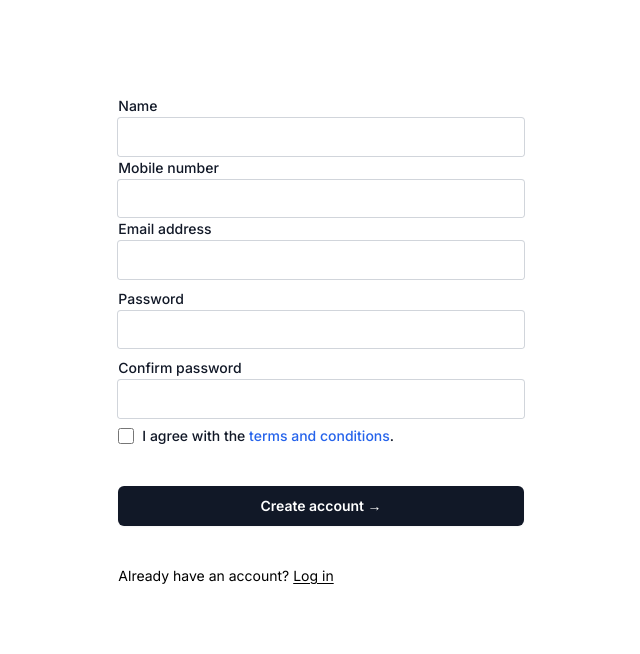
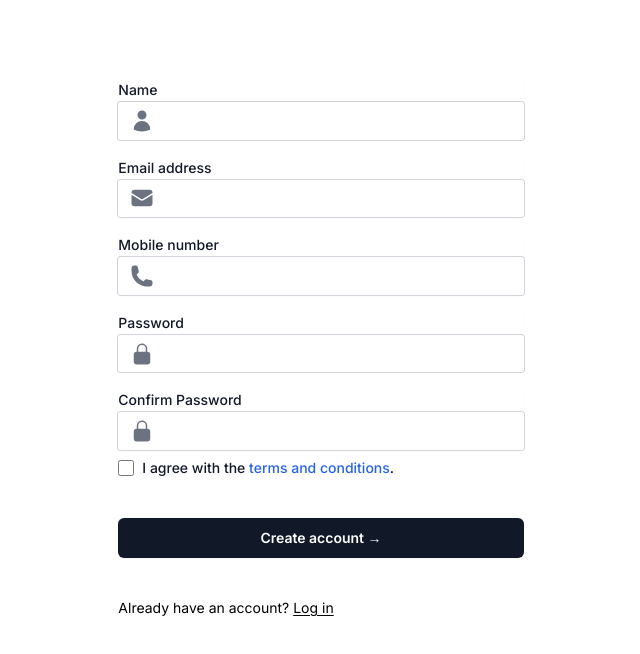
Before and after one commit to mdshoaibakhtar2002/Puffin-Macaw, a Next.js app: page /signup in a window 1280 px wide. Shown: the top 654 px of the page, without its empty margins (319-959 px from the left). Built offline with nearby package versions, Linux system fonts and the light colour scheme.

Commit message:
Implement loader, context api

```diff
--- a/src/app/Custom.module.css
+++ b/src/app/Custom.module.css
@@ -4,6 +4,7 @@
     border: 0;
     padding: 0.55rem;
     padding-left: 3rem;
+    padding-right: 3rem;
     color: #1a202c; /* text-gray-900 */
     border-radius: 0.175rem; /* rounded-md */
     box-shadow: 0 0 0 1px #d1d5db; /* ring-1 ring-gray-300 */
--- /dev/null
+++ b/src/app/context/MyContext.tsx
@@ -0,0 +1,31 @@
+'use client'
+import { createContext, useState, useContext, ReactNode } from 'react';
+
+// Define the type for your context (optional, if you're using TypeScript)
+interface MyContextType {
+    state: boolean;
+    setState: React.Dispatch<React.SetStateAction<boolean>>;
+}
+
+// Provide a default value (could be null or a default object)
+const MyContext = createContext<MyContextType | undefined>(undefined);
+
+// Create a provider component
+export function MyProvider({ children }: { children: ReactNode }) {
+    const [state, setState] = useState(false);
+
+    return (
+        <MyContext.Provider value={{ state, setState }}>
+            {children}
+        </MyContext.Provider>
+    );
+}
+
+// Custom hook to use the context
+export function useMyContext() {
+    const context = useContext(MyContext);
+    if (context === undefined) {
+        throw new Error("useMyContext must be used within a MyProvider");
+    }
+    return context;
+}
--- a/src/app/jobs/page.tsx
+++ b/src/app/jobs/page.tsx
@@ -20,11 +20,19 @@ export default function jobs() {
                     </span>
                 </div>
                 <input
-                id="price"
-                name="price"
+                id="searchbar"
+                name="searchbar"
+                placeholder="Search"
                 type="text"
                 className={styles.input}
-                />
+                    />
+                    <div className="cursor-pointer pointer-events-none absolute inset-y-0 right-0 flex items-center pr-3">
+                        <span className="text-gray-500 sm:text-sm cursor-pointer">
+                            <svg xmlns="http://www.w3.org/2000/svg" fill="none" viewBox="0 0 24 24" strokeWidth="1.5" stroke="currentColor" className="size-6">
+                                <path strokeLinecap="round" strokeLinejoin="round" d="M6 18 18 6M6 6l12 12" />
+                            </svg>
+                        </span>
+                    </div>
             </div>
             </div>
             <div className="w-full grid md:flex-row p-4 sm:p-8 md:px-16 lg:p-10 md:grid-cols-[38%_minmax(50%,_1fr)] lg:grid-cols-[38%_minmax(50%,_1fr)] xl:grid-cols-[38%_minmax(50%,_1fr)] gap-8">
--- a/src/app/layout.tsx
+++ b/src/app/layout.tsx
@@ -2,6 +2,7 @@ import type { Metadata } from "next";
 import { Inter } from "next/font/google";
 import "./globals.css";
 import Loader from '../components/Loader';
+import { MyProvider } from './context/MyContext'; // Import your provider
 
 const inter = Inter({ subsets: ["latin"] });
 
@@ -18,7 +19,10 @@ export default function RootLayout({
   return (
     <html lang="en">
       <body className={inter.className}>
-        {children}
+        <MyProvider>
+          <Loader />
+          {children}
+        </MyProvider>
       </body>
     </html>
   );
--- a/src/app/login/page.tsx
+++ b/src/app/login/page.tsx
@@ -22,9 +22,7 @@ export default function Login() {
                         id="email"
                         name="email"
                         type="text"
-                        // placeholder="0.00"
                         className={styles.input}
-                        // className="focus: outline-none focus: shadow-slate-400 focus:border-slate-400 block w-full rounded-md border-0 py-1.5 pl-7 pr-20 text-gray-900 ring-1 ring-inset ring-gray-300 placeholder:text-gray-400 focus:ring-2 focus:ring-inset focus:ring-indigo-600 sm:text-sm sm:leading-6"
                     />
                 </div>
                 <div className="relative rounded-md shadow-sm w-8/12 mt-4">
@@ -43,9 +41,7 @@ export default function Login() {
                         id="password"
                         name="password"
                         type="text"
-                        // placeholder="0.00"
                         className={styles.input}
-                        // className="focus: outline-none focus: shadow-slate-400 focus:border-slate-400 block w-full rounded-md border-0 py-1.5 pl-7 pr-20 text-gray-900 ring-1 ring-inset ring-gray-300 placeholder:text-gray-400 focus:ring-2 focus:ring-inset focus:ring-indigo-600 sm:text-sm sm:leading-6"
                     />
                 </div>
 
--- a/src/app/signup/page.tsx
+++ b/src/app/signup/page.tsx
@@ -6,58 +6,98 @@ export default function Login() {
     return (
         <div className="w-full flex justify-center flex-col items-center h-[85vh]">
             <div className="w-1/2 flex justify-center flex-col items-center p-4">
-                <div className="w-8/12">
+                <div className="relative rounded-md shadow-sm w-8/12 mt-4">
                     <label htmlFor="price" className="block text-sm font-medium leading-6 text-gray-900">
                         Name
                     </label>
+                    <div className="pointer-events-none absolute inset-y-0 left-0 flex items-center pl-3">
+                        <span className="text-gray-500 sm:text-sm mt-6">
+                            <svg xmlns="http://www.w3.org/2000/svg" viewBox="0 0 24 24" fill="currentColor" className="size-6">
+                                <path fillRule="evenodd" d="M7.5 6a4.5 4.5 0 1 1 9 0 4.5 4.5 0 0 1-9 0ZM3.751 20.105a8.25 8.25 0 0 1 16.498 0 .75.75 0 0 1-.437.695A18.683 18.683 0 0 1 12 22.5c-2.786 0-5.433-.608-7.812-1.7a.75.75 0 0 1-.437-.695Z" clipRule="evenodd" />
+                            </svg>
+
+                        </span>
+                    </div>
                     <input
-                        id="price"
-                        name="price"
+                        id="email"
+                        name="email"
                         type="text"
                         className={styles.input}
                     />
                 </div>
-                <div className="w-8/12">
+                <div className="relative rounded-md shadow-sm w-8/12 mt-4">
                     <label htmlFor="price" className="block text-sm font-medium leading-6 text-gray-900">
-                        Mobile number
+                        Email address
                     </label>
+                    <div className="pointer-events-none absolute inset-y-0 left-0 flex items-center pl-3">
+                        <span className="text-gray-500 sm:text-sm mt-6">
+                            <svg xmlns="http://www.w3.org/2000/svg" viewBox="0 0 24 24" fill="currentColor" className="size-6">
+                                <path d="M1.5 8.67v8.58a3 3 0 0 0 3 3h15a3 3 0 0 0 3-3V8.67l-8.928 5.493a3 3 0 0 1-3.144 0L1.5 8.67Z" />
+                                <path d="M22.5 6.908V6.75a3 3 0 0 0-3-3h-15a3 3 0 0 0-3 3v.158l9.714 5.978a1.5 1.5 0 0 0 1.572 0L22.5 6.908Z" />
+                            </svg>
+                        </span>
+                    </div>
                     <input
-                        id="price"
-                        name="price"
+                        id="email"
+                        name="email"
                         type="text"
                         className={styles.input}
                     />
                 </div>
-                <div className="w-8/12">
+                <div className="relative rounded-md shadow-sm w-8/12 mt-4">
                     <label htmlFor="price" className="block text-sm font-medium leading-6 text-gray-900">
-                        Email address
+                        Mobile number
                     </label>
+                    <div className="pointer-events-none absolute inset-y-0 left-0 flex items-center pl-3">
+                        <span className="text-gray-500 sm:text-sm mt-6">
+                            <svg xmlns="http://www.w3.org/2000/svg" viewBox="0 0 24 24" fill="currentColor" className="size-6">
+                                <path fillRule="evenodd" d="M1.5 4.5a3 3 0 0 1 3-3h1.372c.86 0 1.61.586 1.819 1.42l1.105 4.423a1.875 1.875 0 0 1-.694 1.955l-1.293.97c-.135.101-.164.249-.126.352a11.285 11.285 0 0 0 6.697 6.697c.103.038.25.009.352-.126l.97-1.293a1.875 1.875 0 0 1 1.955-.694l4.423 1.105c.834.209 1.42.959 1.42 1.82V19.5a3 3 0 0 1-3 3h-2.25C8.552 22.5 1.5 15.448 1.5 6.75V4.5Z" clipRule="evenodd" />
+                            </svg>
+
+                        </span>
+                    </div>
                     <input
-                        id="price"
-                        name="price"
+                        id="email"
+                        name="email"
                         type="text"
                         className={styles.input}
                     />
                 </div>
-                <div className="w-8/12 mt-2">
+                <div className="relative rounded-md shadow-sm w-8/12 mt-4">
                     <label htmlFor="price" className="block text-sm font-medium leading-6 text-gray-900">
                         Password
                     </label>
+                    <div className="pointer-events-none absolute inset-y-0 left-0 flex items-center pl-3">
+                        <span className="text-gray-500 sm:text-sm mt-6">
+                            <svg xmlns="http://www.w3.org/2000/svg" viewBox="0 0 24 24" fill="currentColor" className="size-6">
+                                <path fillRule="evenodd" d="M12 1.5a5.25 5.25 0 0 0-5.25 5.25v3a3 3 0 0 0-3 3v6.75a3 3 0 0 0 3 3h10.5a3 3 0 0 0 3-3v-6.75a3 3 0 0 0-3-3v-3c0-2.9-2.35-5.25-5.25-5.25Zm3.75 8.25v-3a3.75 3.75 0 1 0-7.5 0v3h7.5Z" clipRule="evenodd" />
+                            </svg>
+
+                        </span>
+                    </div>
                     <input
-                        id="price"
-                        name="price"
+                        id="password"
+                        name="password"
                         type="text"
                         className={styles.input}
                     />
                 </div>
-                <div className="w-8/12 mt-2">
+                <div className="relative rounded-md shadow-sm w-8/12 mt-4">
                     <label htmlFor="price" className="block text-sm font-medium leading-6 text-gray-900">
-                        Confirm password
+                        Confirm Password
                     </label>
+                    <div className="pointer-events-none absolute inset-y-0 left-0 flex items-center pl-3">
+                        <span className="text-gray-500 sm:text-sm mt-6">
+                            <svg xmlns="http://www.w3.org/2000/svg" viewBox="0 0 24 24" fill="currentColor" className="size-6">
+                                <path fillRule="evenodd" d="M12 1.5a5.25 5.25 0 0 0-5.25 5.25v3a3 3 0 0 0-3 3v6.75a3 3 0 0 0 3 3h10.5a3 3 0 0 0 3-3v-6.75a3 3 0 0 0-3-3v-3c0-2.9-2.35-5.25-5.25-5.25Zm3.75 8.25v-3a3.75 3.75 0 1 0-7.5 0v3h7.5Z" clipRule="evenodd" />
+                            </svg>
+
+                        </span>
+                    </div>
                     <input
-                        id="price"
-                        name="price"
-                        type="text"
+                        id="password"
+                        name="password"
+                        type="password"
                         className={styles.input}
                     />
                 </div>
--- a/src/components/Loader.tsx
+++ b/src/components/Loader.tsx
@@ -1,8 +1,11 @@
+'use client'
 import style from './Loader.module.css'
+import { useMyContext } from '../app/context/MyContext';
 
 export default function Loader() {
+    const { state } = useMyContext();
     return (
-        <div className={style.loader}>
+        <div className={state ? style.loader : 'hidden'}>
             <div className={style.loader_text}>Loading...</div>
             <div className={style.loader_bar}></div>
         </div>
```
Also changed, not shown: src/components/Loader.module.css (+14 -8 lines). Lines whose indentation alone changed are shown as unchanged.
